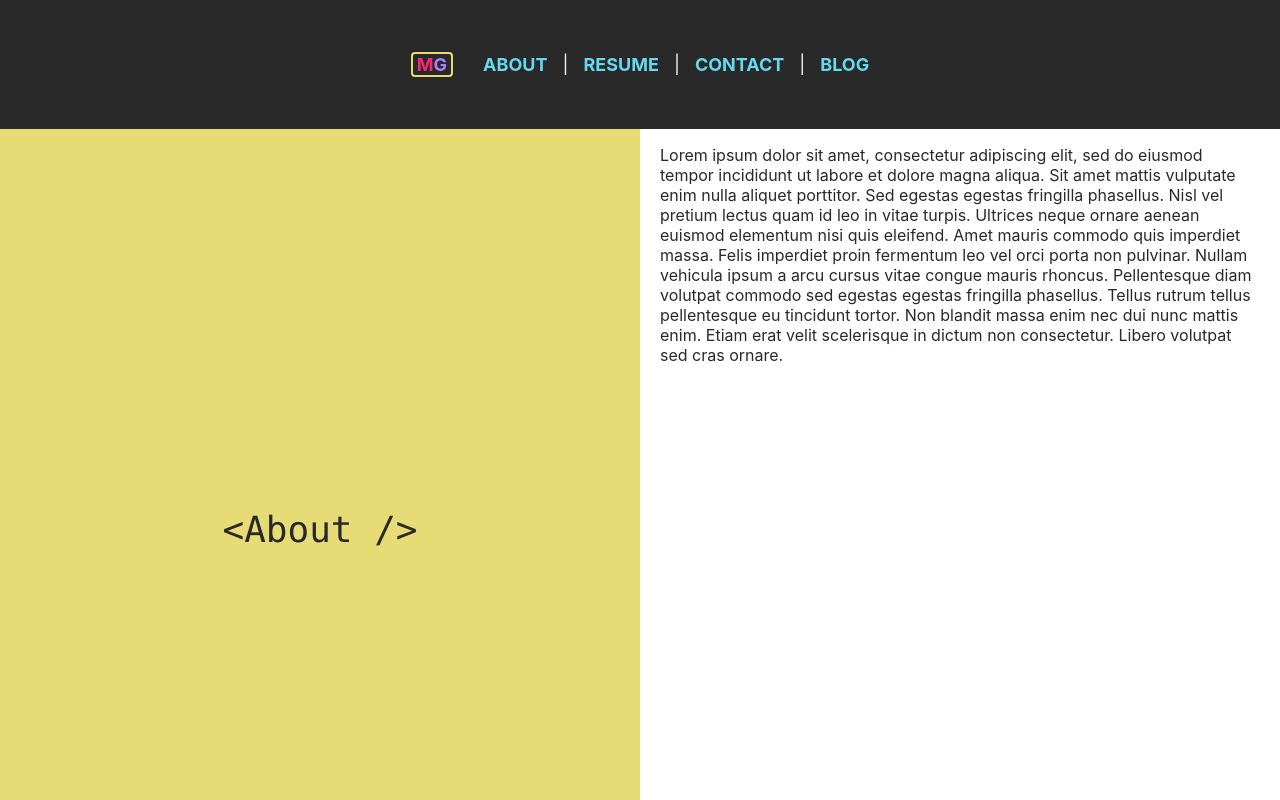
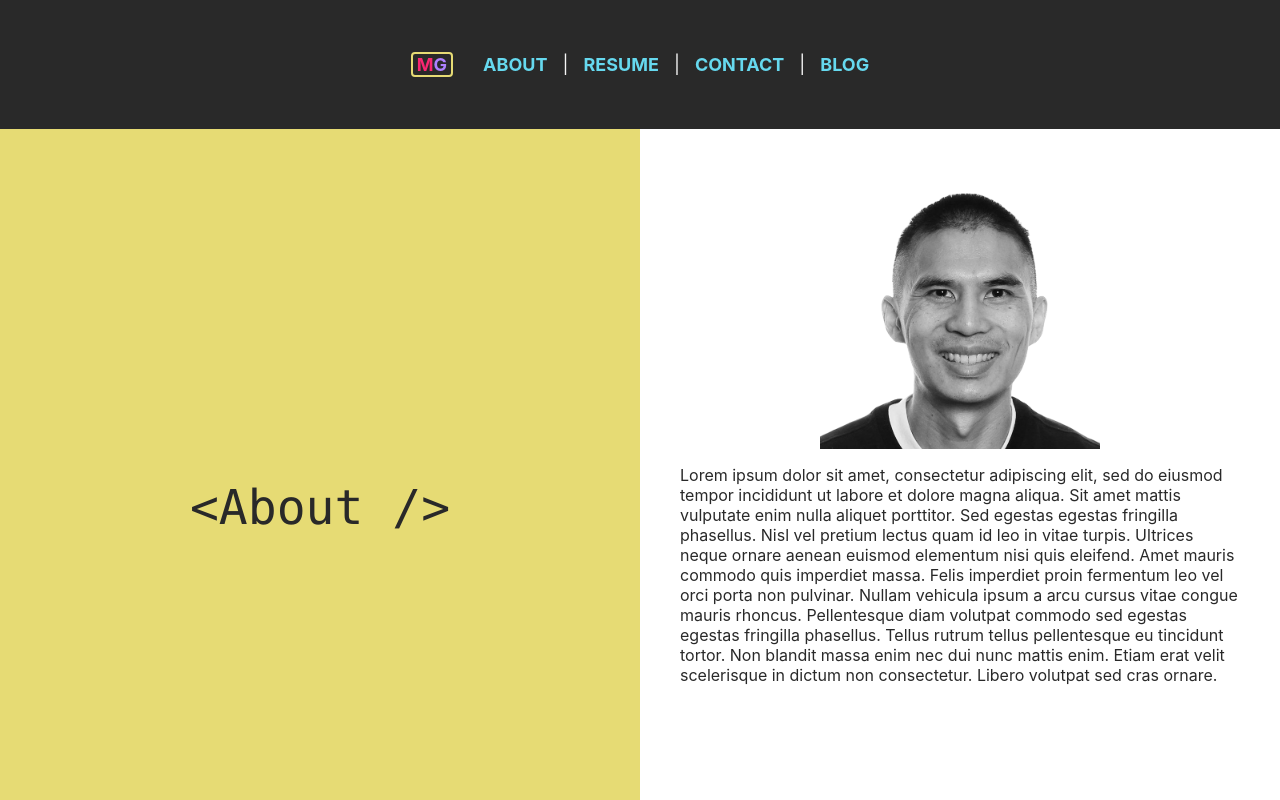
Before and after one commit to mikeygee/mikeygee.github.com, a Gatsby site: page / in a window 1280 px wide. Shown: the part 680-1480 px from the top of the page. Built offline with nearby package versions, Linux system fonts and the light colour scheme; Gatsby itself is replaced by a stand-in of ours.

Commit message:
refactor sections

```diff
--- a/src/pages/index.js
+++ b/src/pages/index.js
@@ -5,6 +5,8 @@ import { Helmet } from 'react-helmet';
 import { colors, fonts, breakpoints } from '../styles';
 
 import { IoIosPin, IoLogoGithub } from 'react-icons/io';
+
+import HeadshotImg from '../images/headshotbw.png';
 
 const GlobalStyles = createGlobalStyle`
     body {
@@ -143,25 +145,53 @@ const Subtitle = styled.div`
         }
 `;
 
+const CenteredRow = styled.div`
+    display: flex;
+    justify-content: center;
+    align-items: center;
+`;
 
-const About = styled.section`
+const StickyTitle = styled.div`
+    position: sticky;
+    top: 45px;
+    width: 50%;
+    height: calc(100vh - 45px);
+    display: flex;
+    justify-content: center;
+    align-items: center;
+    font-family: ${fonts.monospace};
+    font-size: 48px;
+`;
+
+const Section = styled.section`
     display: flex;
     flex-direction: row;
+    > div {
+        width: 50%;
+        padding: 40px;
+    }
+`;
+
+const About = styled(Section)`
     > div:first-child {
-        position: sticky;
-        top: 45px;
-        width: 50%;
-        height: 100vh;
-        display: flex;
-        justify-content: center;
-        align-items: center;
         background-color: ${colors.bgSection1};
-        font-family: ${fonts.monospace};
-        font-size: 36px;
     }
     > div:nth-child(2) {
-        width: 50%;
-        padding: 0 20px;
+        img {
+            width: 50%;
+        }
+    }
+`;
+
+const Resume = styled(Section)`
+    > div:nth-child(2) {
+        background-color: ${colors.bgSection2};
+    }
+`;
+
+const Contact = styled(Section)`
+    > div:first-child {
+        background-color: ${colors.bgSection3};
     }
 `;
 
@@ -196,17 +226,24 @@ class Site extends React.Component {
                 </Nav>
                 <Spacer />
                 <About>
-                    <div>&lt;About /&gt;</div>
+                    <StickyTitle>&lt;About /&gt;</StickyTitle>
+                    <div>
+                        <CenteredRow><img src={HeadshotImg} alt="Mikey Gee headshot" /></CenteredRow>
+                        <p>Lorem ipsum dolor sit amet, consectetur adipiscing elit, sed do eiusmod tempor incididunt ut labore et dolore magna aliqua. Sit amet mattis vulputate enim nulla aliquet porttitor. Sed egestas egestas fringilla phasellus. Nisl vel pretium lectus quam id leo in vitae turpis. Ultrices neque ornare aenean euismod elementum nisi quis eleifend. Amet mauris commodo quis imperdiet massa. Felis imperdiet proin fermentum leo vel orci porta non pulvinar. Nullam vehicula ipsum a arcu cursus vitae congue mauris rhoncus. Pellentesque diam volutpat commodo sed egestas egestas fringilla phasellus. Tellus rutrum tellus pellentesque eu tincidunt tortor. Non blandit massa enim nec dui nunc mattis enim. Etiam erat velit scelerisque in dictum non consectetur. Libero volutpat sed cras ornare.</p>
+                    </div>
+                </About>
+                <Resume>
                     <div>
                         <p>Lorem ipsum dolor sit amet, consectetur adipiscing elit, sed do eiusmod tempor incididunt ut labore et dolore magna aliqua. Sit amet mattis vulputate enim nulla aliquet porttitor. Sed egestas egestas fringilla phasellus. Nisl vel pretium lectus quam id leo in vitae turpis. Ultrices neque ornare aenean euismod elementum nisi quis eleifend. Amet mauris commodo quis imperdiet massa. Felis imperdiet proin fermentum leo vel orci porta non pulvinar. Nullam vehicula ipsum a arcu cursus vitae congue mauris rhoncus. Pellentesque diam volutpat commodo sed egestas egestas fringilla phasellus. Tellus rutrum tellus pellentesque eu tincidunt tortor. Non blandit massa enim nec dui nunc mattis enim. Etiam erat velit scelerisque in dictum non consectetur. Libero volutpat sed cras ornare.</p>
                     </div>
-                </About>
-                <About>
-                    <div>&lt;Résumé /&gt;</div>
+                    <StickyTitle>&lt;Résumé /&gt;</StickyTitle>
+                </Resume>
+                <Contact>
+                    <StickyTitle>&lt;Contact /&gt;</StickyTitle>
                     <div>
                         <p>Lorem ipsum dolor sit amet, consectetur adipiscing elit, sed do eiusmod tempor incididunt ut labore et dolore magna aliqua. Sit amet mattis vulputate enim nulla aliquet porttitor. Sed egestas egestas fringilla phasellus. Nisl vel pretium lectus quam id leo in vitae turpis. Ultrices neque ornare aenean euismod elementum nisi quis eleifend. Amet mauris commodo quis imperdiet massa. Felis imperdiet proin fermentum leo vel orci porta non pulvinar. Nullam vehicula ipsum a arcu cursus vitae congue mauris rhoncus. Pellentesque diam volutpat commodo sed egestas egestas fringilla phasellus. Tellus rutrum tellus pellentesque eu tincidunt tortor. Non blandit massa enim nec dui nunc mattis enim. Etiam erat velit scelerisque in dictum non consectetur. Libero volutpat sed cras ornare.</p>
                     </div>
-                </About>
+                </Contact>
             </div>
         );
     }
--- a/src/styles.js
+++ b/src/styles.js
@@ -17,6 +17,8 @@ export const colors = {
     bgPrimary: white,
     bgSecondary: grayLight,
     bgSection1: yellow,
+    bgSection2: green,
+    bgSection3: orange,
     bgAccent: blue,
     bgSelected: blue,
     bgInverse: grayDark,
```
Also changed, not shown: src/images/headshotbw.png (added).
